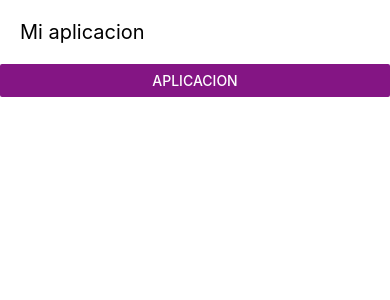
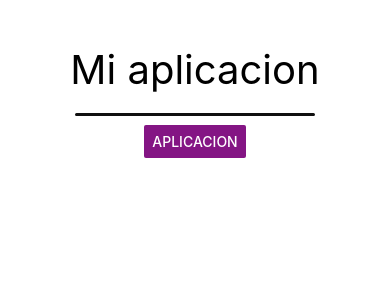
Before and after one commit to tomimoyano93/miAplicacion, a React Native app: screen / in a window 390 px wide. Shown: the top 300 px of the page. Built offline with nearby package versions, Linux system fonts and the light colour scheme.

Commit message:
first commit

```diff
--- a/App.js
+++ b/App.js
@@ -1,21 +1,28 @@
 import React from 'react';
-import {Text, View, Button,TextInput} from 'react-native';
+import {Text, View, Button, TextInput, StyleSheet} from 'react-native';
+import styles from './styles';
+
 
 const App = () => {
   return (
-    <View>
+    <View style={styles.container}>
       <Text style={{
-        fontSize: 20,
+        fontSize: 40,
         padding: 20
       }}>
         Mi aplicacion
       </Text>
+
+      <TextInput
+        placeholder='escribe aqui'
+        autoFocus={true}
+        placeholderTextColor='#841584'
+        style={styles.textInput}/>
       <Button
-        onPress={()=> null}
+        onPress={() => null}
         title="Aplicacion"
         color="#841584"
         accessibilityLabel="Learn more about this purple button"/>
-        <TextInput />
     </View>
   )
 };
--- /dev/null
+++ b/styles.js
@@ -0,0 +1,21 @@
+import { StyleSheet } from "react-native";
+
+const styles = StyleSheet.create({
+    container: {
+      padding: 25,
+      justifyContent: 'center',
+      alignItems: 'center'
+    },
+    textInput: {
+      borderColor: 'black',
+      borderBottomWidth: 1,
+      marginBottom: 10,
+      height: 0,
+      width: '70%',
+      fontSize: 16,
+      color: '#212121'
+
+    }
+  })
+
+  export default styles;
```
